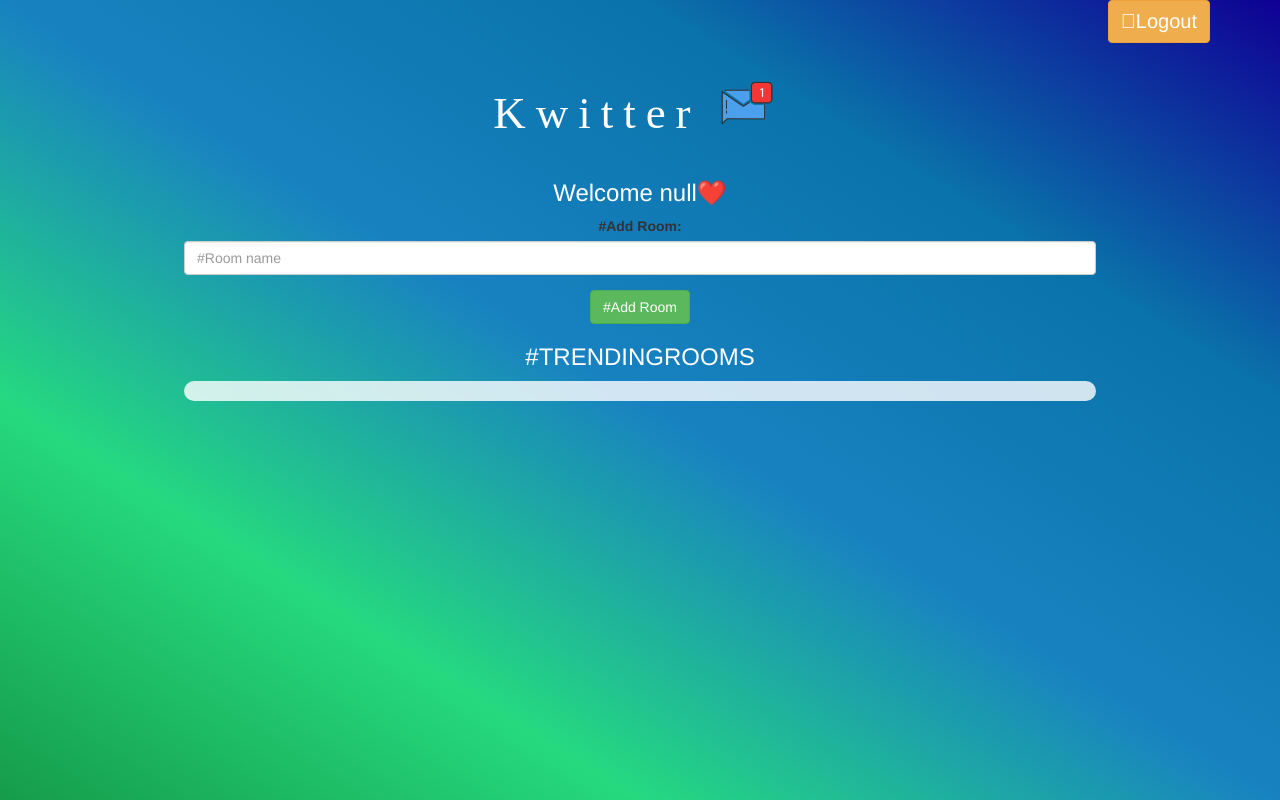
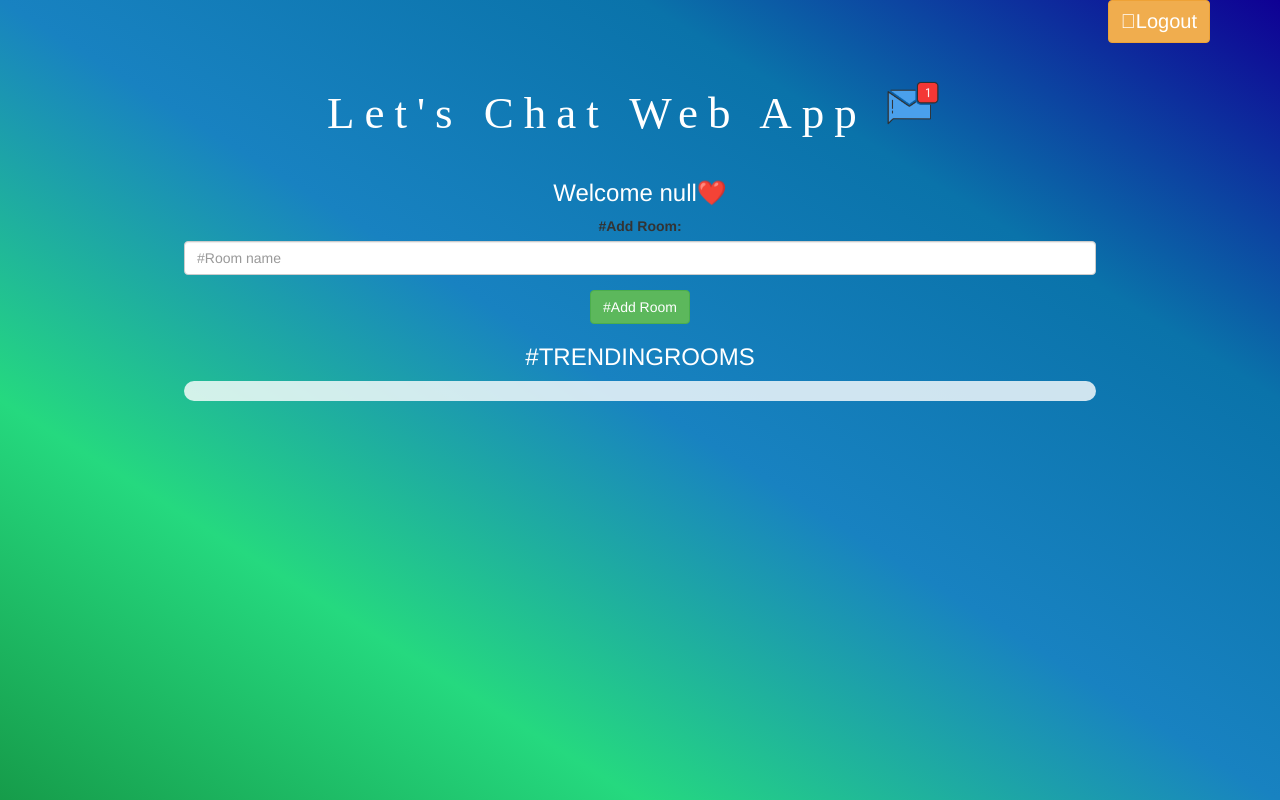
Before and after one commit to kshitij1612/C-96-project-, a plain HTML site: page kwitter_room.html in a window 1280 px wide. Drawn offline with nearby package versions, Linux system fonts and the light colour scheme; no server answers; a web font is replaced by a local one.

Commit message:
Update kwitter_room.html

```diff
--- a/kwitter_room.html
+++ b/kwitter_room.html
@@ -2,7 +2,7 @@
 <html>
 
 <head>
-    <title>Kwitter Room</title>
+    <title>Chat Room</title>
     <script src="https://www.gstatic.com/firebasejs/7.6.2/firebase-app.js"></script>
     <script src="https://www.gstatic.com/firebasejs/7.6.2/firebase-firestore.js"></script>
     <script src="https://www.gstatic.com/firebasejs/live/3.1/firebase.js"></script>
@@ -27,7 +27,7 @@
 
         <center>
             <h1 class="header">
-                Kwitter
+                Let's Chat Web App
                 <sup>
                     <img src="m2.png">
                 </sup>
```
